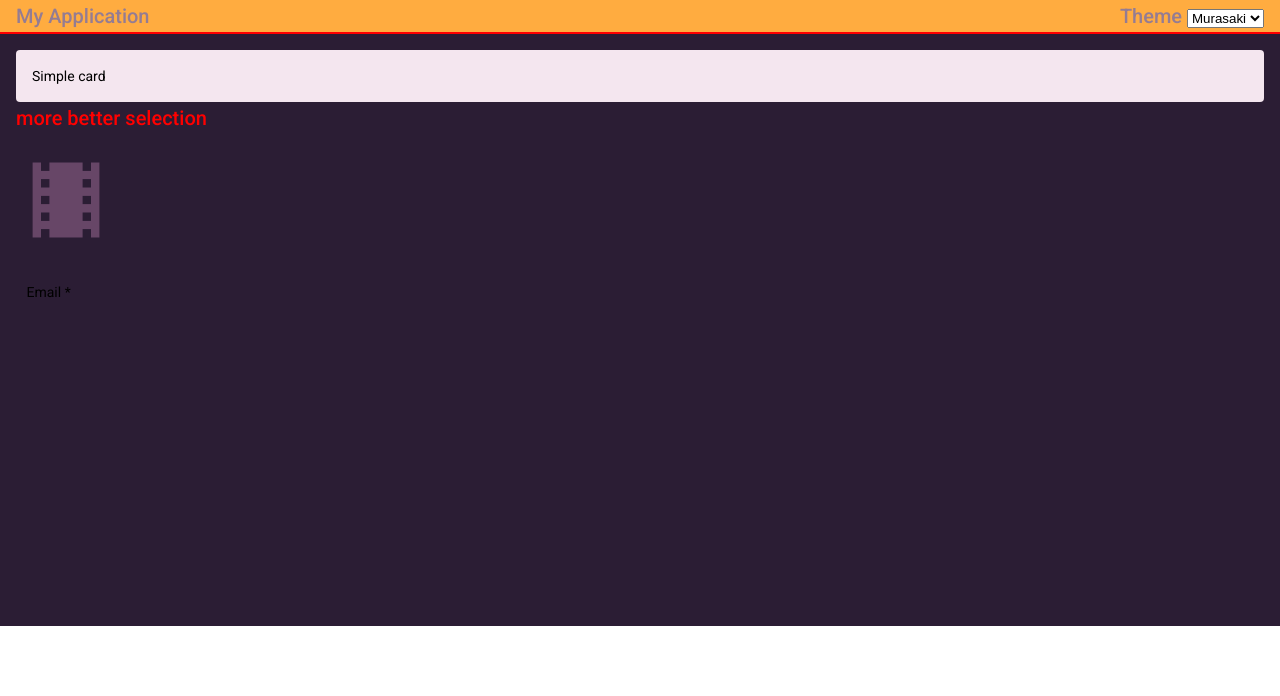
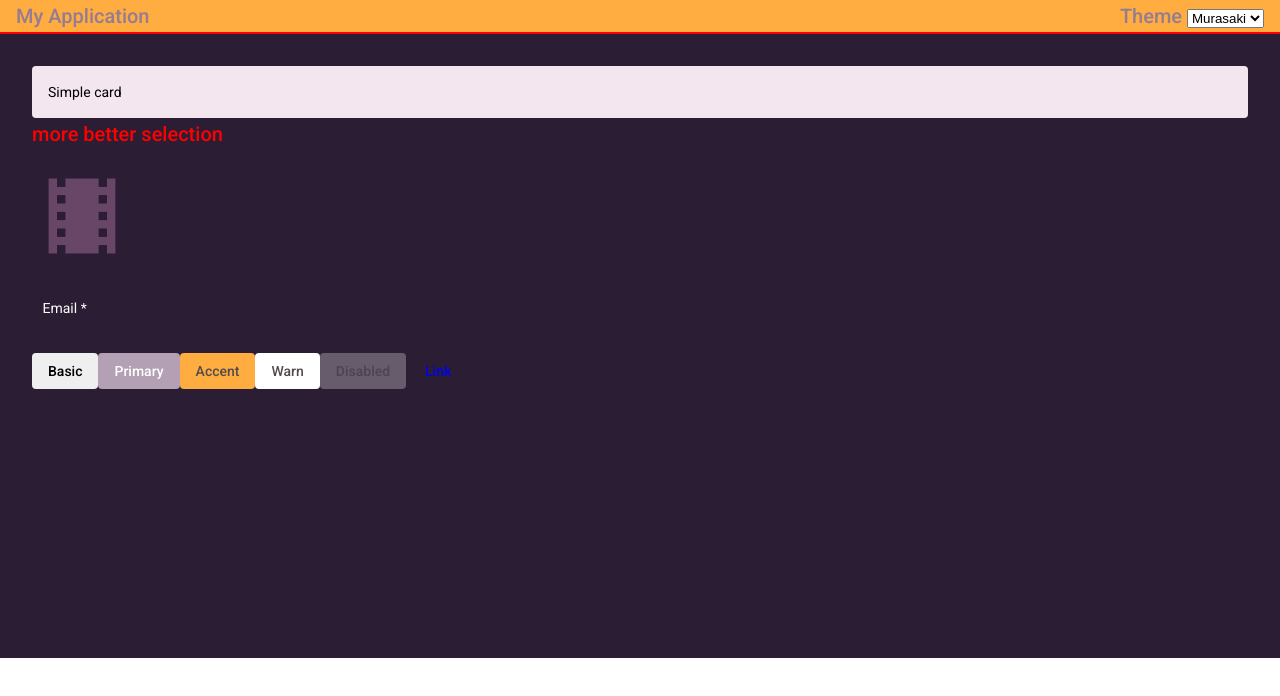
Before and after one commit to anjasmaradwisetiadi/angular-custom-theme-with-material-angular, an Angular app: page / in a window 1280 px wide. Shown: the top 696 px of the page. Built offline with nearby package versions, Linux system fonts and the light colour scheme.

Commit message:
reduce trash code and equate between code "playground-theming-angular" and "custom-theme"

```diff
--- a/src/app/app.component.ts
+++ b/src/app/app.component.ts
@@ -12,7 +12,6 @@ export class AppComponent implements OnInit{
   }
 
   ngOnInit() {
-
   }
 
   acceptTheme(params: string){
--- a/src/app/contain/contain.component.html
+++ b/src/app/contain/contain.component.html
@@ -1,4 +1,4 @@
-<div class="contain-data">
+<div class="contain">
   <mat-card class="primary">Simple card</mat-card>
   <h2>
     more better selection
@@ -21,4 +21,14 @@
       </mat-error>
     </mat-form-field>
   </div>
+
+  <div class="example-button-row">
+    <button mat-button>Basic</button>
+    <button mat-button class="primary">Primary</button>
+    <button mat-button class="accent">Accent</button>
+    <button mat-button class="warn">Warn</button>
+    <button mat-button disabled>Disabled</button>
+    <a mat-button href="https://www.google.com/" target="_blank">Link</a>
+  </div>
+
 </div>
--- a/src/app/navbar/navbar.component.html
+++ b/src/app/navbar/navbar.component.html
@@ -18,5 +18,4 @@
         </select>
     </div>
   </div>
-
 </mat-toolbar>
--- a/src/app/navbar/navbar.component.ts
+++ b/src/app/navbar/navbar.component.ts
@@ -1,5 +1,4 @@
 import { Component, OnInit, Output, EventEmitter } from '@angular/core';
-import {FormBuilder, FormGroup} from "@angular/forms";
 
 @Component({
   selector: 'app-navbar',
@@ -29,8 +28,6 @@ export class NavbarComponent implements OnInit {
   }
 
   themeChange(params: any){
-    console.log('coba click')
-    console.log(params)
     this.themeValue.emit(params.target.value)
   }
 }
--- a/src/assets/theme/_maker_theme.scss
+++ b/src/assets/theme/_maker_theme.scss
@@ -1,5 +1,4 @@
 @use '@angular/material' as mat;
-@import "~@angular/material/theming";
 @import "custom-theme";
 
 @include mat.core();
@@ -78,5 +77,4 @@ $warn-color: (
   $theme: mat.define-dark-theme($primary, $accent, $warn);
 
   @include cust-theme($theme, true, true);
-/*  @include color-palette($theme);*/
 }
--- a/src/assets/theme/_murasaki_theme.scss
+++ b/src/assets/theme/_murasaki_theme.scss
@@ -1,6 +1,4 @@
-// start # 1 struktur dan penggunaan pallete warna
 @use '@angular/material' as mat;
-@import "~@angular/material/theming";
 @import "custom-theme";
 
 @include mat.core();
@@ -23,19 +21,16 @@ $theme-color: (
   contrast: (
     first-color: white,
     second-color: red,
-    third-color: white,
+    third-color: rgb(82, 76, 76),
     default-color: black,
   ),
 );
-// start # 1 struktur dan penggunaan pallete warna
 
-// strat # 2 initialize theme will be used
 .murasaki-theme {
   $primary: mat.define-palette($theme-color);
   $accent: mat.define-palette($theme-color);
   $warn: mat.define-palette($theme-color);
   $theme: mat.define-dark-theme($primary, $accent, $warn);
 
-  @include cust-theme($theme);
+  @include cust-theme($theme, true, false);
 }
-// end # 2 initialize theme will be used
--- a/src/assets/theme/custom-theme.scss
+++ b/src/assets/theme/custom-theme.scss
@@ -4,6 +4,12 @@
   $primary: map-get($theme, primary);
   $accent: map-get($theme, accent);
   $warn: map-get($theme, warn);
+
+  .contain{
+    background-color: mat.get-color-from-palette($primary, first-color);
+    height: 70vh;
+    padding: 2rem;
+  }
 
   .mat-toolbar {
     color: mat.get-color-from-palette($primary, 300) !important;
@@ -30,16 +36,18 @@
     color: mat.get-contrast-color-from-palette($warn, second-color) !important;
   }
 
-  .contain-data{
-    background-color: mat.get-color-from-palette($primary, first-color);
-    height: 70vh;
-    padding: 2rem;
-  }
-
   .font-size-huge{
     font-size: 32px;
     text-transform: uppercase;
   }
+
+  .mat-form-field{
+    color: mat.get-contrast-color-from-palette($warn, first-color) !important;
+    &.mat-form-field-underline .mat-form-field-appearance-fill .mat-form-field-underline:before {
+      color: red;
+    }
+  }
+
   mat-icon,
   .icon-color-theme {
     color: mat.get-color-from-palette($warn, 500) !important;
@@ -53,15 +61,15 @@
 
   @if $default1 {
     button.primary{
-      background-color: mat.get-color-from-palette($primary, 800) !important;
-      color: mat.get-contrast-color-from-palette($primary, third-color) !important;
+      background-color: mat.get-color-from-palette($primary, 200) !important;
+      color: mat.get-contrast-color-from-palette($primary, first-color) !important;
     }
     button.accent{
-      background-color: mat.get-color-from-palette($accent, 800) !important;
+      background-color: mat.get-color-from-palette($accent, third-color) !important;
       color: mat.get-contrast-color-from-palette($accent, third-color) !important;
     }
     button.warn {
-      background-color: mat.get-color-from-palette($warn, 800) !important;
+      background-color: mat.get-color-from-palette($warn, default-color) !important;
       color: mat.get-contrast-color-from-palette($warn, third-color) !important;
     }
   }
```
